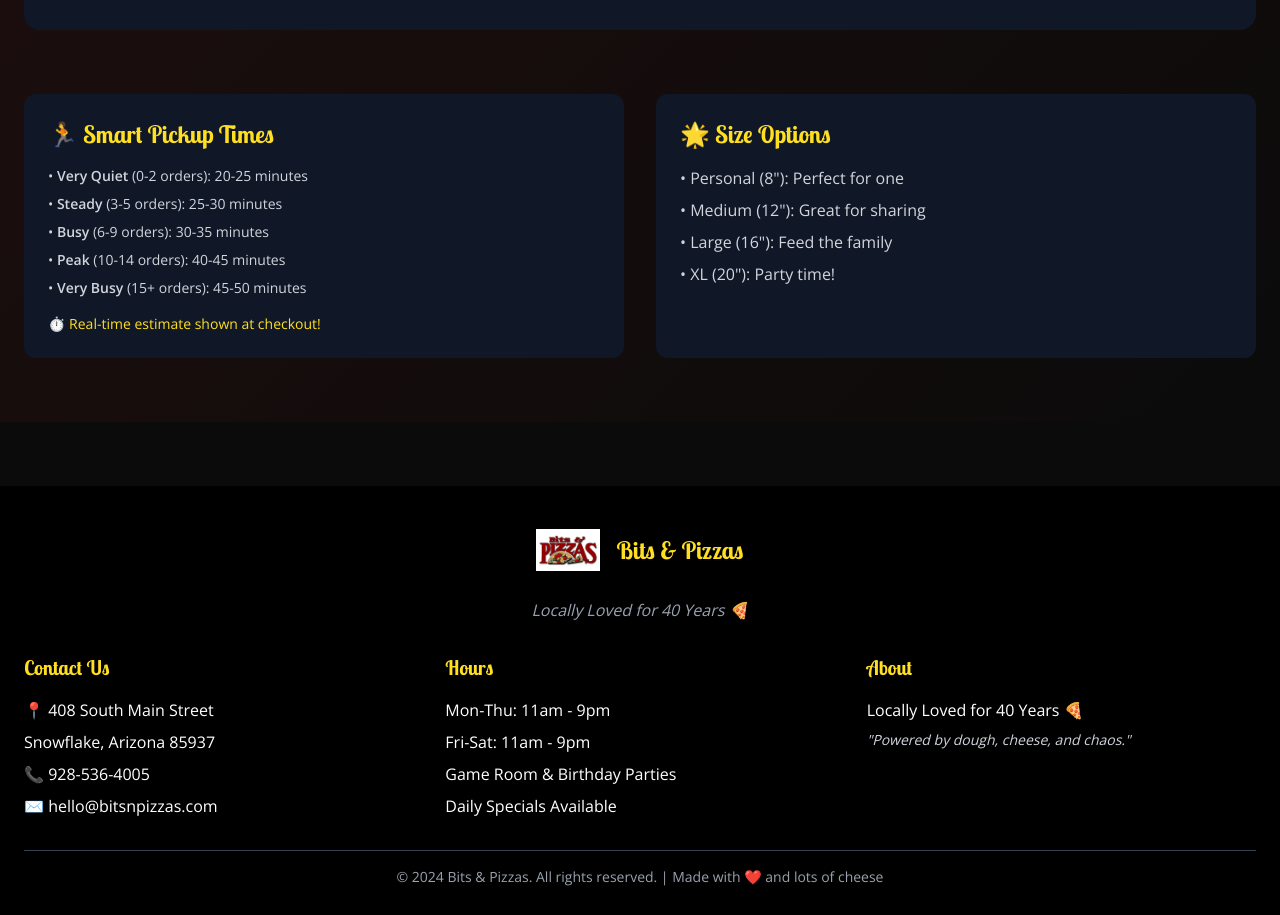
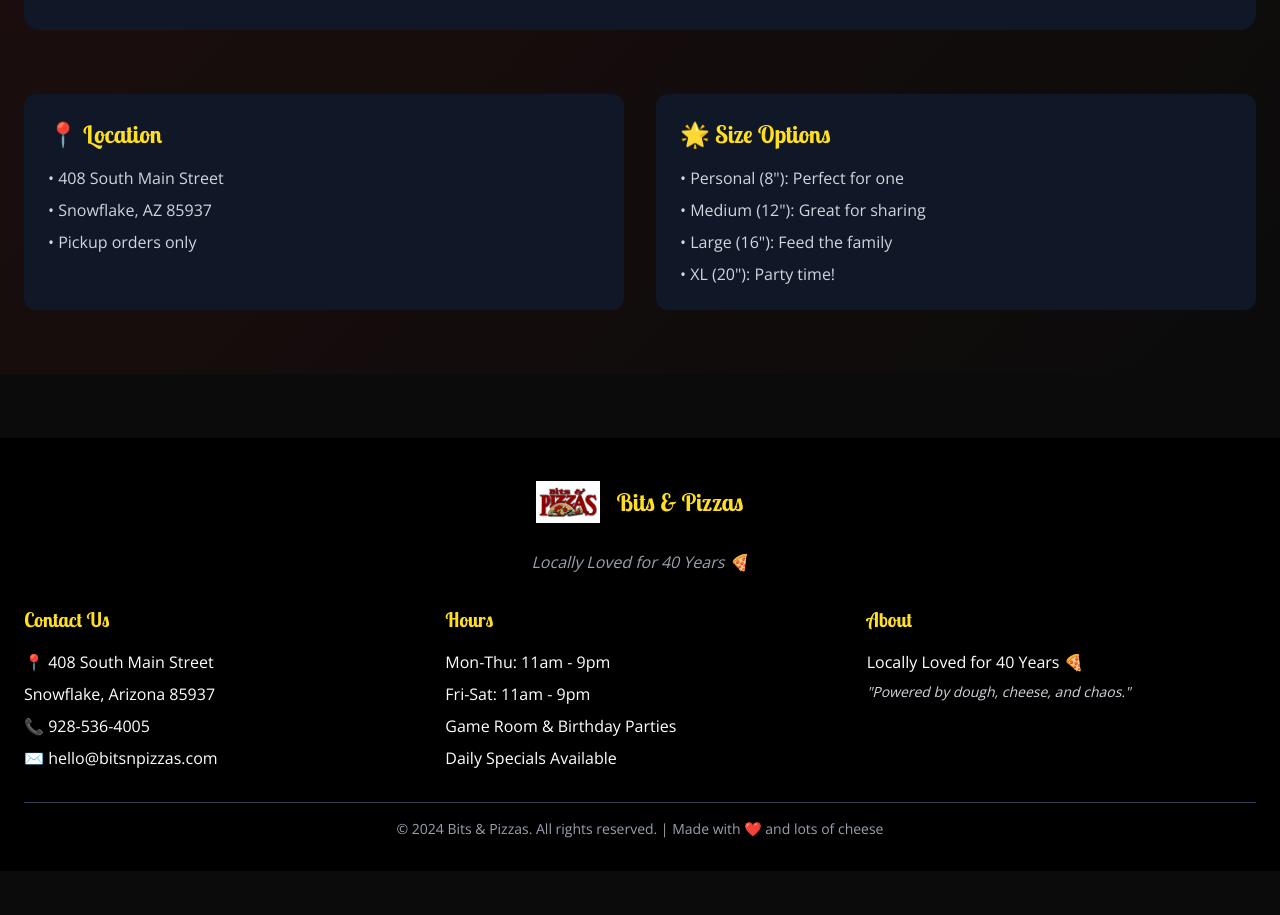
Before and after one commit to clewis6/bitsandpizzas, a Next.js app: page /menu in a window 1280 px wide. Shown: the part 10346-11261 px from the top of the page. After the commit the page ends 11217 px from the top, so only its background shows below. Built offline with nearby package versions, Linux system fonts and the light colour scheme.

Commit message:
Remove pickup times section from menu, customers will see estimated time at checkout only

```diff
--- a/src/app/menu/page.tsx
+++ b/src/app/menu/page.tsx
@@ -453,14 +453,11 @@
         {/* Info Section */}
         <div className="mt-16 grid md:grid-cols-2 gap-8">
           <div className="bg-gray-900 p-6 rounded-xl">
-            <h3 className="text-2xl font-bold mb-4 text-yellow-300">🏃 Smart Pickup Times</h3>
-            <ul className="text-gray-300 space-y-2 text-sm">
-              <li>• <strong>Very Quiet</strong> (0-2 orders): 20-25 minutes</li>
-              <li>• <strong>Steady</strong> (3-5 orders): 25-30 minutes</li>
-              <li>• <strong>Busy</strong> (6-9 orders): 30-35 minutes</li>
-              <li>• <strong>Peak</strong> (10-14 orders): 40-45 minutes</li>
-              <li>• <strong>Very Busy</strong> (15+ orders): 45-50 minutes</li>
-              <li className="text-yellow-300 pt-2">⏱️ Real-time estimate shown at checkout!</li>
+            <h3 className="text-2xl font-bold mb-4 text-yellow-300">📍 Location</h3>
+            <ul className="text-gray-300 space-y-2">
+              <li>• 408 South Main Street</li>
+              <li>• Snowflake, AZ 85937</li>
+              <li>• Pickup orders only</li>
             </ul>
           </div>
 
```
